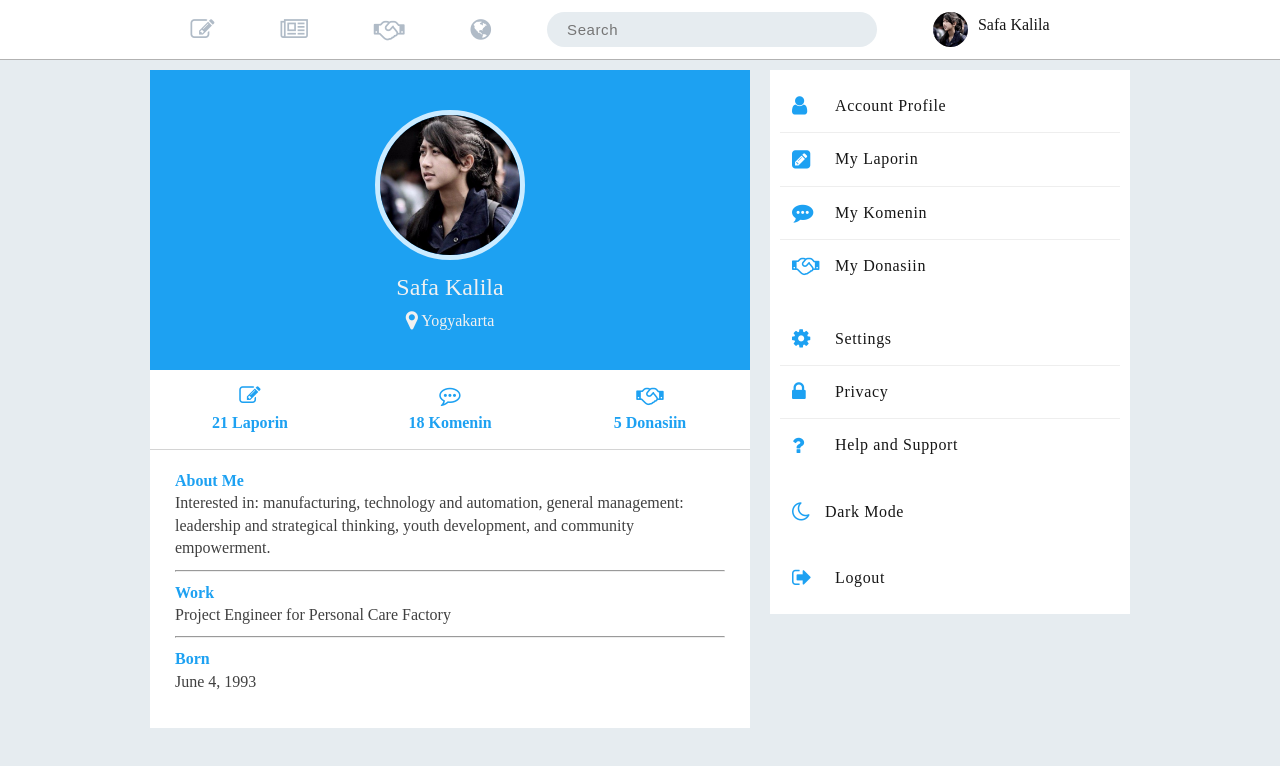
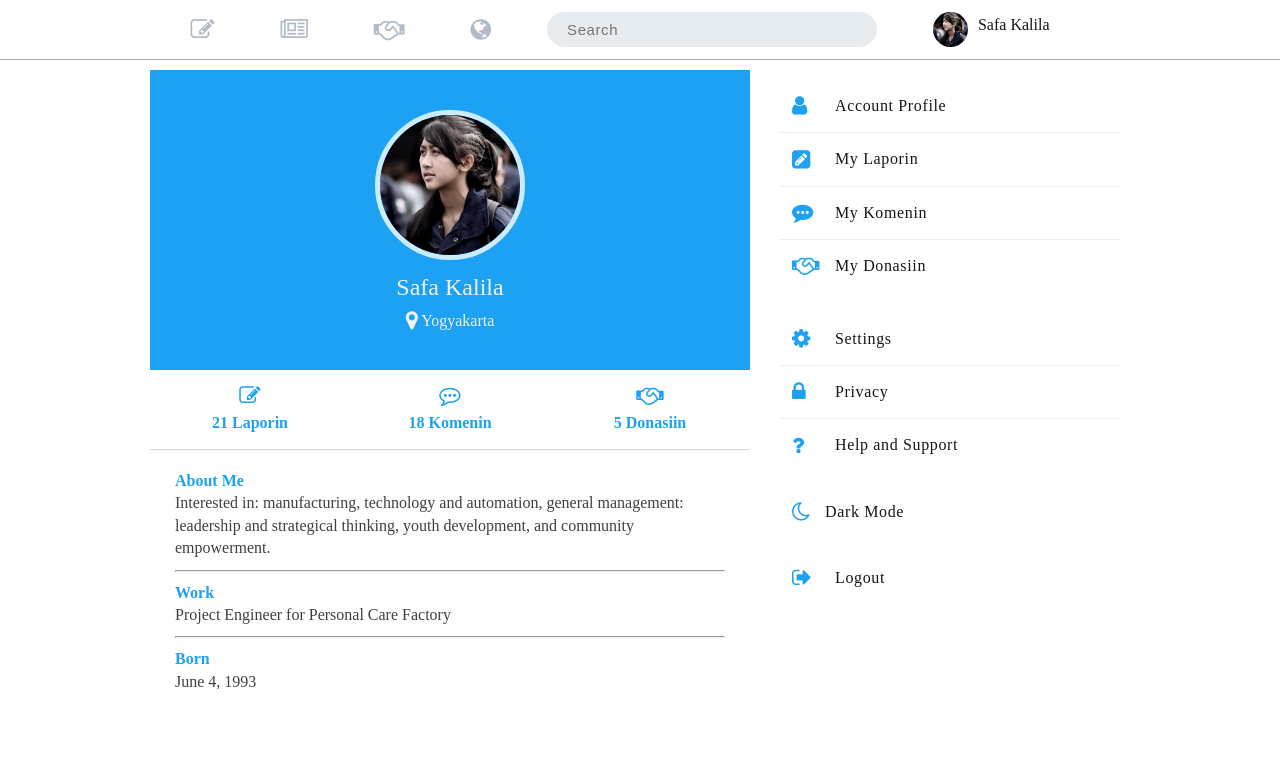
Before and after one commit to m-noer/laporin, a plain HTML site: page profile.html in a window 1280 px wide. Drawn offline with Linux system fonts and the light colour scheme.

Commit message:
Add files via upload

```diff
--- a/profile.html
+++ b/profile.html
@@ -11,7 +11,7 @@
     <link rel="manifest" href="./manifest.json">
     <script src="js/vue.min.js" charset="utf-8"></script>
   </head>
-  <body>
+  <body style="background:#fff">
     <div id="profile">
       <nav>
         <div class="cell isi-laporan">
```
